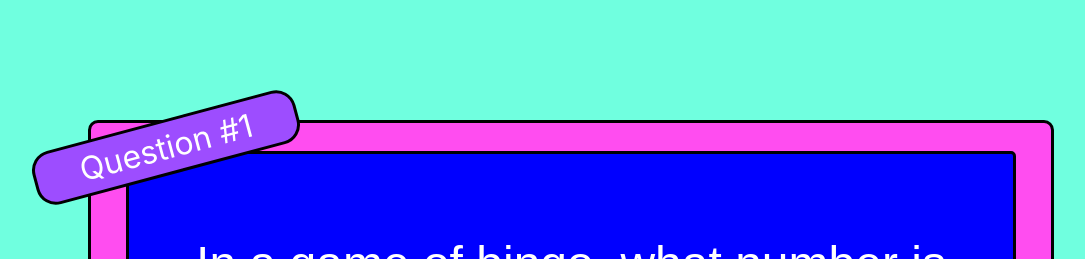
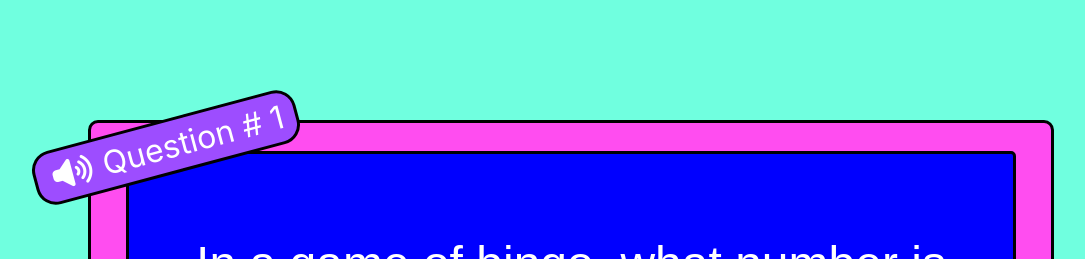
Before and after one commit to Trombed/tandem, a React (Create React App) app: page / in a window 1280 px wide. Shown: the top 259 px of the page, without its empty margins (72-1157 px from the left). Built offline with nearby package versions, Linux system fonts and the light colour scheme.

Commit message:
add mute button

```diff
--- a/public/index.html
+++ b/public/index.html
@@ -10,6 +10,7 @@
       content="Tandem coding challenge"
     />
     <link rel="apple-touch-icon" href="%PUBLIC_URL%/logo192.png" />
+    <script src="https://kit.fontawesome.com/5ae5ed3218.js" crossorigin="anonymous"></script>
     <!--
       manifest.json provides metadata used when your web app is installed on a
       user's mobile device or desktop. See https://developers.google.com/web/fundamentals/web-app-manifest/
--- /dev/null
+++ b/src/components/quiz/questionNumber/questionNumber.jsx
@@ -0,0 +1,32 @@
+import React from 'react';
+import './style.css'
+
+const QuestionNumber = ({number, muted, toggleMute}) => {
+
+    const showMute = () => {
+        if (muted) {
+            return (
+                <i className="fas fa-volume-mute"></i>
+            )
+        } else {
+            return (
+                <i className="fas fa-volume-up"></i>
+            )
+        }
+    }
+
+    return (
+        <div className="number_container">
+            <div className="mute_button"
+                onClick={toggleMute}
+            >
+                {showMute()}
+            </div>
+            <div>
+                Question # {number+1}
+            </div>
+        </div>
+    )
+}
+
+export default QuestionNumber
--- /dev/null
+++ b/src/components/quiz/questionNumber/style.css
@@ -0,0 +1,17 @@
+.number_container {
+    display: flex;
+    flex-direction: row;
+    justify-content: space-evenly;
+    align-items: center;
+    padding: 0px 5px;
+}
+
+.mute_button {
+    cursor: pointer;
+    padding-right: 5px;
+    width: 20%;
+}
+
+.fas:hover {
+    color: rgb(92, 204, 180);
+}
--- a/src/components/quiz/quiz.jsx
+++ b/src/components/quiz/quiz.jsx
@@ -1,15 +1,17 @@
 import React, {useState, useEffect} from 'react';
 import './style.css';
-
+import QuestionNumber from './questionNumber/questionNumber'
 
 const Quiz = ({addPoint, setGameOver, data, setData, curNum, setNum, numQuest}) => {
     const [correctSound] = useState(new Audio('/correct.mp3'))
     const [incorrectSound] = useState(new Audio('/wrong.mp3'))
     const [answer, setAnswer] = useState([]);
     const [animating, setAnimating] = useState(false);
+    const [muted, setMuted] = useState(false)
 
     correctSound.volume = 0.2
     incorrectSound.volume = 0.2
+
     // shuffle answer when data gets first loaded
     useEffect( ()=> {
         randomize();
@@ -47,6 +49,10 @@ const Quiz = ({addPoint, setGameOver, data, setData, curNum, setNum, numQuest})
         )
     });
 
+    const toggleMute = () => {
+        setMuted(!muted)
+    }
+
 
     const submitAnswer = (e) => {
         // if animation is running user should not be able to click;
@@ -57,7 +63,7 @@ const Quiz = ({addPoint, setGameOver, data, setData, curNum, setNum, numQuest})
         if (result) {
             renderCorrect("correct")
             e.classList.add("correct_answer")
-             correctSound.play()
+            if (!muted) {correctSound.play()};
             setTimeout(() => {
                 setNum()
                 correctSound.currentTime = 0
@@ -71,7 +77,7 @@ const Quiz = ({addPoint, setGameOver, data, setData, curNum, setNum, numQuest})
         else {
             let correct = showCorrect()
             correct.classList.add("correct_answer")
-            incorrectSound.play()
+            if (!muted) {incorrectSound.play()};
             renderCorrect("incorrect")
             e.classList.add("incorrect_answer");
             setTimeout(() => {
@@ -141,7 +147,11 @@ const Quiz = ({addPoint, setGameOver, data, setData, curNum, setNum, numQuest})
         <div className="quiz_container_1">
             {data[curNum] ? field() : null}
             <div className="question_number">
-                {curNum < numQuest  ? ` Question #${curNum+1}` : null }
+                {curNum < numQuest  ? <QuestionNumber number={curNum}
+                muted={muted}
+                toggleMute={toggleMute}
+                />
+                : null }
             </div>
         </div>
     );
```
